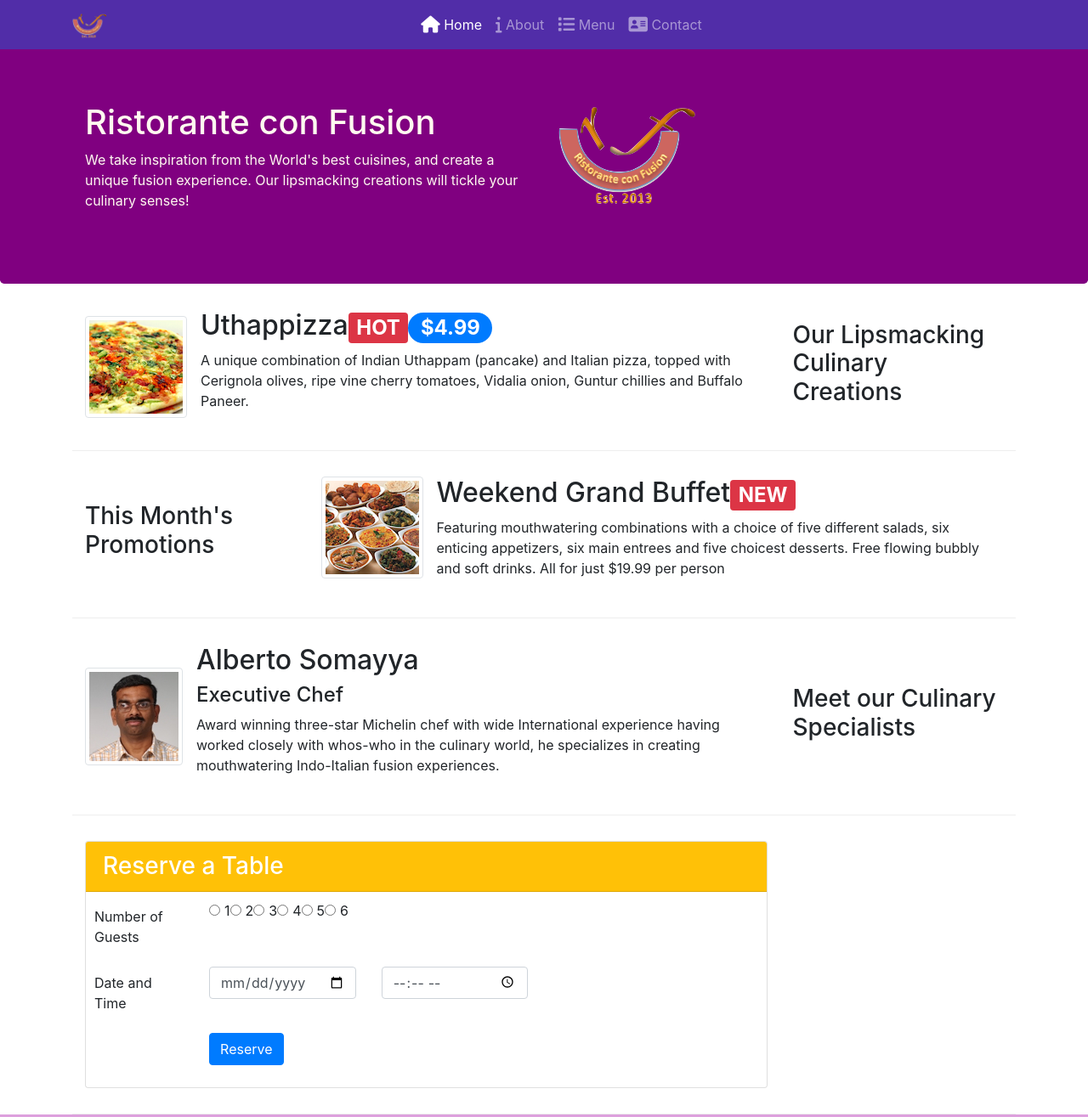
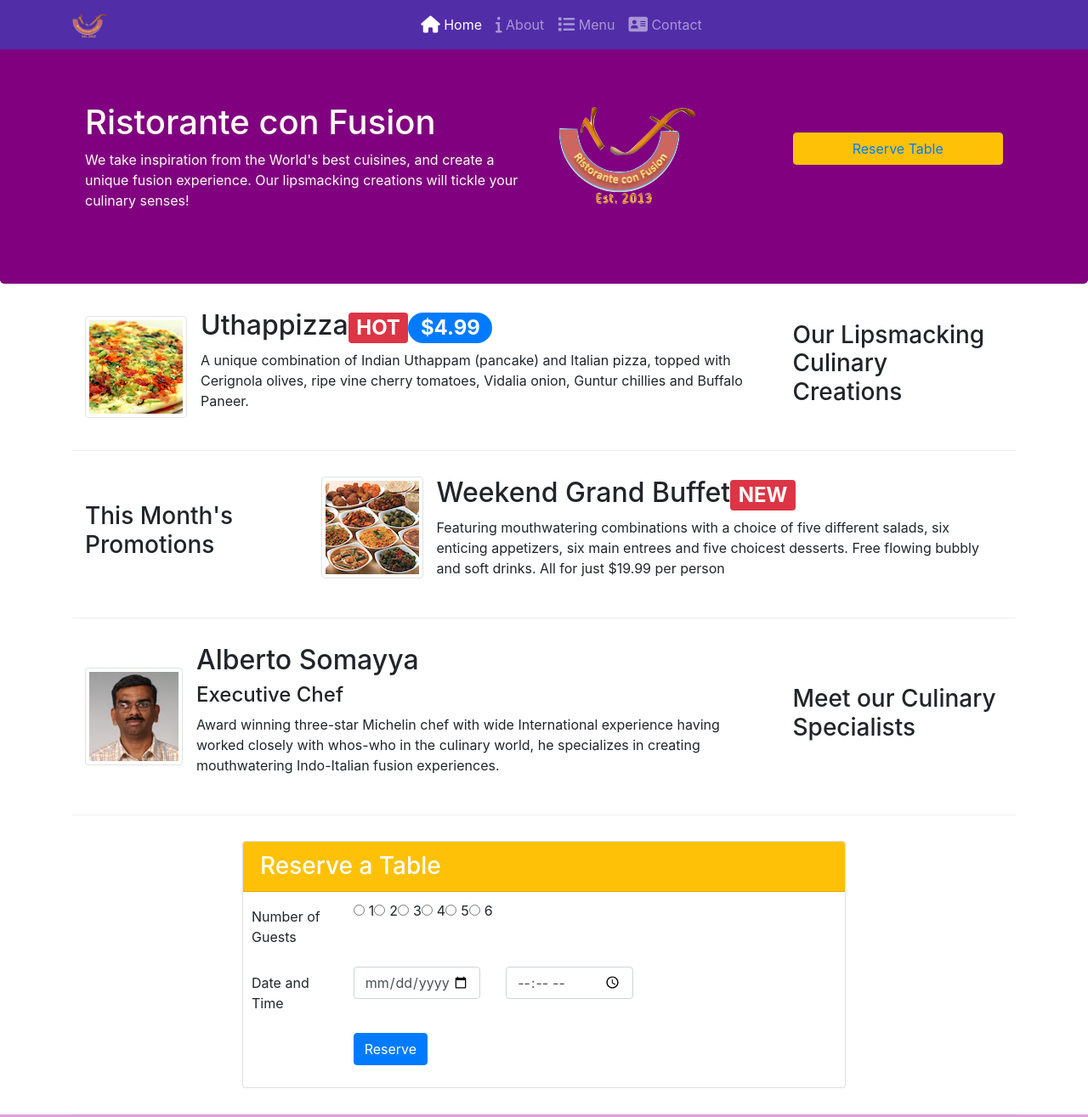
Before and after one commit to LamiaRimty/Bootstap4, a plain HTML site: page index.html in a window 1280 px wide. Shown: the top 1315 px of the page at 85% size. Drawn offline with nearby package versions, Linux system fonts and the light colour scheme; files whose address does not match are found by name.

Commit message:
Assigmnt2-Task-1

```diff
--- a/index.html
+++ b/index.html
@@ -35,6 +35,7 @@
 </div>
 </nav>
     <header class="jumbotron">
+
         <div class="container">
             <div class="row row-header">
                 <div class="col-12 col-sm-6">
@@ -43,6 +44,10 @@
                 </div>
                 <div class="col-12 col-sm" >
                     <img src="img/logo.png" class="img-fluid" >
+                </div>
+                <div class="col-12 col-sm">
+                    <p style="padding:10px;"></p>
+                    <button class="btn btn-xs btn-block btn-warning"><a href="#table">Reserve Table </a></button>
                 </div>
             </div>
         </div>
@@ -94,12 +99,14 @@
             </div>
         </div>
 
-        <div class="row row-content align-items-center">
 
-            <div class="col-12 col-sm-9">
+        <div class="row row-content align-items-center" id="table">
+
+            <div class="col-sm-2"></div>
+            <div class="col-12 col-sm-8">
                 <div class="offset-col-sm" >
                     <div class="card">
-                      <h3 class="card-header bg-warning text-white" >Reserve a Table</h3>
+                      <h3 class="card-header bg-warning text-white">Reserve a Table</h3>
                  <form action="" style="  margin:0px;  padding: 10px; ">
 
                     <div class="form-group row">
```
